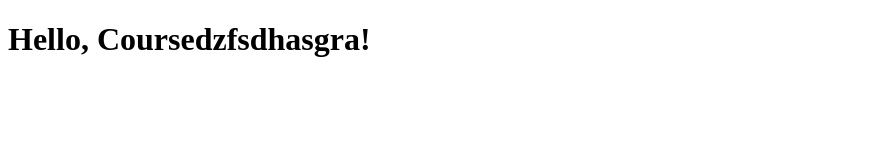
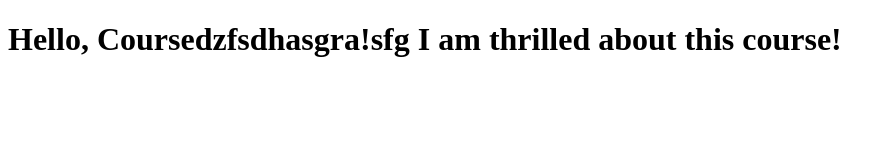
Before and after one commit to chaengcasso13/coursera-angularjs, a plain HTML site: page index.html in a window 1280 px wide. Shown: the whole page, without its empty margins (0-894 px from the left). Drawn offline with Linux system fonts and the light colour scheme.

Commit message:
Trying to modify web page

```diff
--- a/index.html
+++ b/index.html
@@ -7,6 +7,6 @@
     <title>Coursera: Angular JS</title>
 </head>
 <body>
-    <h1>Hello, Coursedzfsdhasgra!</h1>
+    <h1>Hello, Coursedzfsdhasgra!sfg I am thrilled about this course!</h1>
 </body>
 </html>
```
